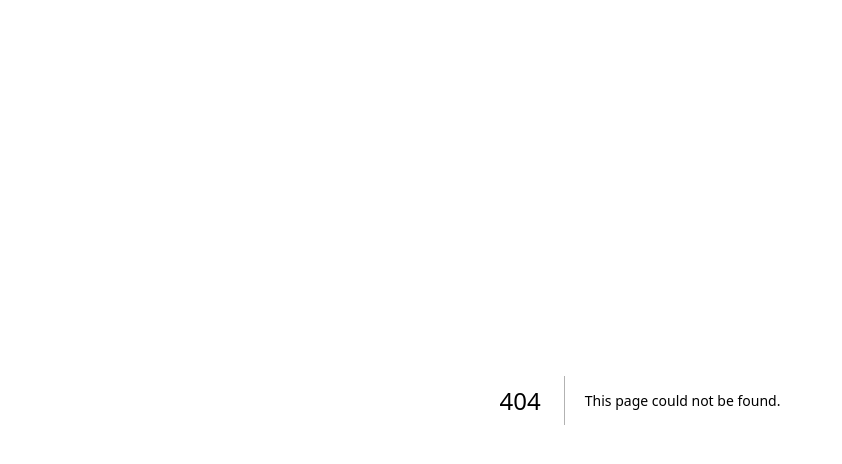
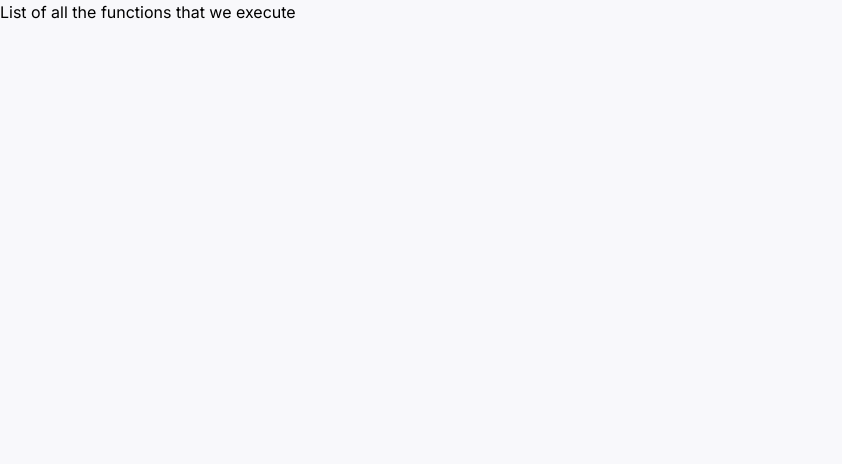
Before and after one commit to Hammadulhaq123/Numalyse, a Next.js app: page /solve in a window 1280 px wide. Before the commit this address had no page. Shown: the top 464 px of the page, without its empty margins (0-842 px from the left). Built offline with nearby package versions, Linux system fonts and the light colour scheme; a web font is replaced by a local one.

Commit message:
Created  a route that is going to contain list of all the funcitonalities that our website is going to perform

```diff
--- /dev/null
+++ b/app/solve/page.js
@@ -0,0 +1,11 @@
+import React from 'react'
+
+const page = () => {
+    return (
+        <div>
+            List of all the functions that we execute
+        </div>
+    )
+}
+
+export default page
```
